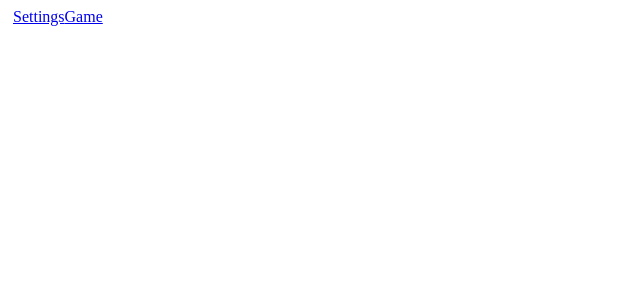
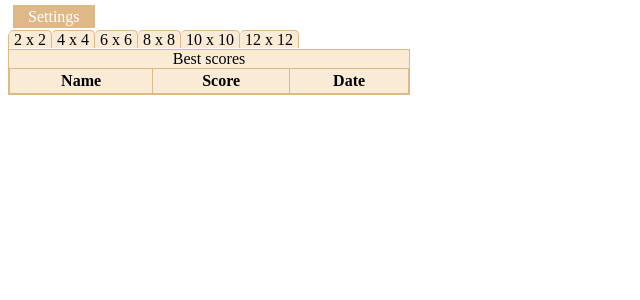
Before and after one commit to kkdshka/find-the-pair-using-react, a React app: page /score in a window 1280 px wide. Shown: the top 300 px of the page, without its empty margins (0-640 px from the left). Built offline with nearby package versions, Linux system fonts and the light colour scheme.

Commit message:
Score rendering works.

```diff
--- a/main.css
+++ b/main.css
@@ -243,6 +243,7 @@ img {
 .score-table-wrapper {
   background-color: antiquewhite;
   border: 1px solid burlywood;
+  width: 400px;
 }
 
 .score-table {
--- a/src/actions/actionTypes.js
+++ b/src/actions/actionTypes.js
@@ -8,3 +8,4 @@ export const GET_CARDS = 'GET_CARDS';
 export const HANDLE_ON_CARD_CLICK = 'HANDLE_ON_CARD_CLICK';
 export const HANDLE_ON_SAVE_SCORE_CLICK = 'HANDLE_ON_SAVE_SCORE_CLICK';
 export const HANDLE_ON_CHANGE_NAME = 'HANDLE_ON_CHANGE_NAME';
+export const  HANDLE_ON_FILTER_CLICK = 'HANDLE_ON_FILTER_CLICK';
--- /dev/null
+++ b/src/actions/scoreActions.jsx
@@ -0,0 +1,8 @@
+import * as actionTypes from './actionTypes';
+
+export function handleOnFilterClick(filter) {
+    return {
+        type: actionTypes.HANDLE_ON_FILTER_CLICK,
+        payload: filter
+    }
+}
--- a/src/app.jsx
+++ b/src/app.jsx
@@ -4,7 +4,7 @@ import {BrowserRouter as Router, Route, Switch} from 'react-router-dom';
 
 import Settings from './components/settings.jsx';
 import Game from './components/game.jsx';
-import {Score} from './components/score.jsx';
+import Score from './components/score.jsx';
 import {NotFound} from './components/notfound.jsx';
 
 import {Provider} from 'react-redux';
--- a/src/components/score.jsx
+++ b/src/components/score.jsx
@@ -1,13 +1,80 @@
 import React from 'react';
-import {Link} from 'react-router-dom'
+import {Link} from 'react-router-dom';
+import {connect} from 'react-redux';
+import * as actions from '../actions/scoreActions.jsx';
 
-export class Score extends React.Component {
+class Score extends React.Component {
+    renderFilters() {
+        let id = 0;
+        const filters = ['2', '4', '6', '8', '10', '12'];
+        const filtersJsx = [];
+        filters.forEach((filter) => {
+            filtersJsx.push(
+                <span className={'filter'} key={'filter' + id.toString()} onClick={() => this.props.handleOnFilterClick(filter)}>
+                    {filter} x {filter}
+                </span>);
+            id++
+        });
+        return filtersJsx;
+    }
+
+    renderData() {
+        const dataJsx = [];
+        let id = 0;
+        this.props.filteredScoreData.forEach((data) => {
+            dataJsx.push(
+                <tr key={'row' + id.toString()}>
+                    <td className={'cell'}>{data.playerName}</td>
+                    <td className={'cell'}>{data.score}</td>
+                    <td className={'cell'}>{data.date}</td>
+                </tr>
+            );
+            id++;
+        });
+        return dataJsx;
+    }
+
     render() {
         return (
-            <div className={'links-wrapper'}>
-                <Link to={'/settings'}>Settings</Link>
-                <Link to={'/game'}>Game</Link>
+            <div>
+                <div className={'links-wrapper'}>
+                    <Link className={'link'} to={'/settings'}>Settings</Link>
+                </div>
+                <div className={'filters-wrapper'}>
+                    {this.renderFilters()}
+                </div>
+                <div className={'score-table-wrapper'}>
+                    <table className={'score-table'}>
+                        <caption className={'score-caption'}>Best scores</caption>
+                        <thead>
+                        <tr>
+                            <th className={'cell'}>Name</th>
+                            <th className={'cell'}>Score</th>
+                            <th className={'cell'}>Date</th>
+                        </tr>
+                        </thead>
+                        <tbody>
+                            {this.renderData()}
+                        </tbody>
+                    </table>
+                </div>
             </div>
         );
     }
 }
+
+function mapStateToProps(state) {
+    return {
+        filteredScoreData: state.scoreReducer.filteredScoreData
+    }
+}
+
+function mapDispatchToProps(dispatch) {
+    return {
+        handleOnFilterClick: (filter) => {
+            dispatch(actions.handleOnFilterClick(filter));
+        }
+    }
+}
+
+export default connect(mapStateToProps, mapDispatchToProps)(Score);
--- a/src/reducers/gameReducer.jsx
+++ b/src/reducers/gameReducer.jsx
@@ -38,7 +38,12 @@ export function gameReducer(state = initialState, action) {
 }
 
 function saveScore(state) {
-    const scoreData = {playerName: state.playerName, score: state.score, fieldSize: state.settings.fieldSize};
+    const scoreData = {
+        playerName: state.playerName,
+        score: state.score,
+        fieldSize: state.settings.fieldSize,
+        date: (new Date()).toDateString()
+    };
     const allScoresData = JSON.parse(localStorage.getItem('score')) || [];
     allScoresData.push(scoreData);
     localStorage.setItem('score', JSON.stringify(allScoresData));
--- a/src/reducers/index.js
+++ b/src/reducers/index.js
@@ -3,10 +3,12 @@ import { settingsReducer } from './settingsReducer.jsx';
 import { stopwatchReducer } from './stopwatchReducer.jsx';
 import { cardReducer } from './cardReducer.jsx';
 import { gameReducer } from './gameReducer.jsx';
+import { scoreReducer } from "./scoreReducer.jsx";
 
 export default combineReducers({
     settingsReducer,
     stopwatchReducer,
     cardReducer,
-    gameReducer
+    gameReducer,
+    scoreReducer
 });
--- /dev/null
+++ b/src/reducers/scoreReducer.jsx
@@ -0,0 +1,38 @@
+import * as actionTypes from '../actions/actionTypes';
+
+const initialState = {
+    filteredScoreData: []
+};
+
+export function scoreReducer(state = initialState, action) {
+    switch (action.type) {
+        case actionTypes.HANDLE_ON_FILTER_CLICK:
+            return {...state, filteredScoreData: filterScoreData(action.payload, loadData())};
+        default:
+            return state;
+    }
+}
+
+function loadData() {
+    const data = JSON.parse(localStorage.getItem('score')) || [];
+    return data;
+}
+
+function filterScoreData(filter, scoreData) {
+    const filteredData = scoreData.filter((element) => {
+        return element.fieldSize === filter;
+    });
+    return filteredData.sort(compare);
+
+    function compare(scoreData1, scoreData2) {
+        if(scoreData1.score > scoreData2.score) {
+            return -1;
+        }
+        if(scoreData1.score < scoreData2.score) {
+            return 1;
+        }
+        if(scoreData1.score === scoreData2.score) {
+            return 0;
+        }
+    }
+}
```
